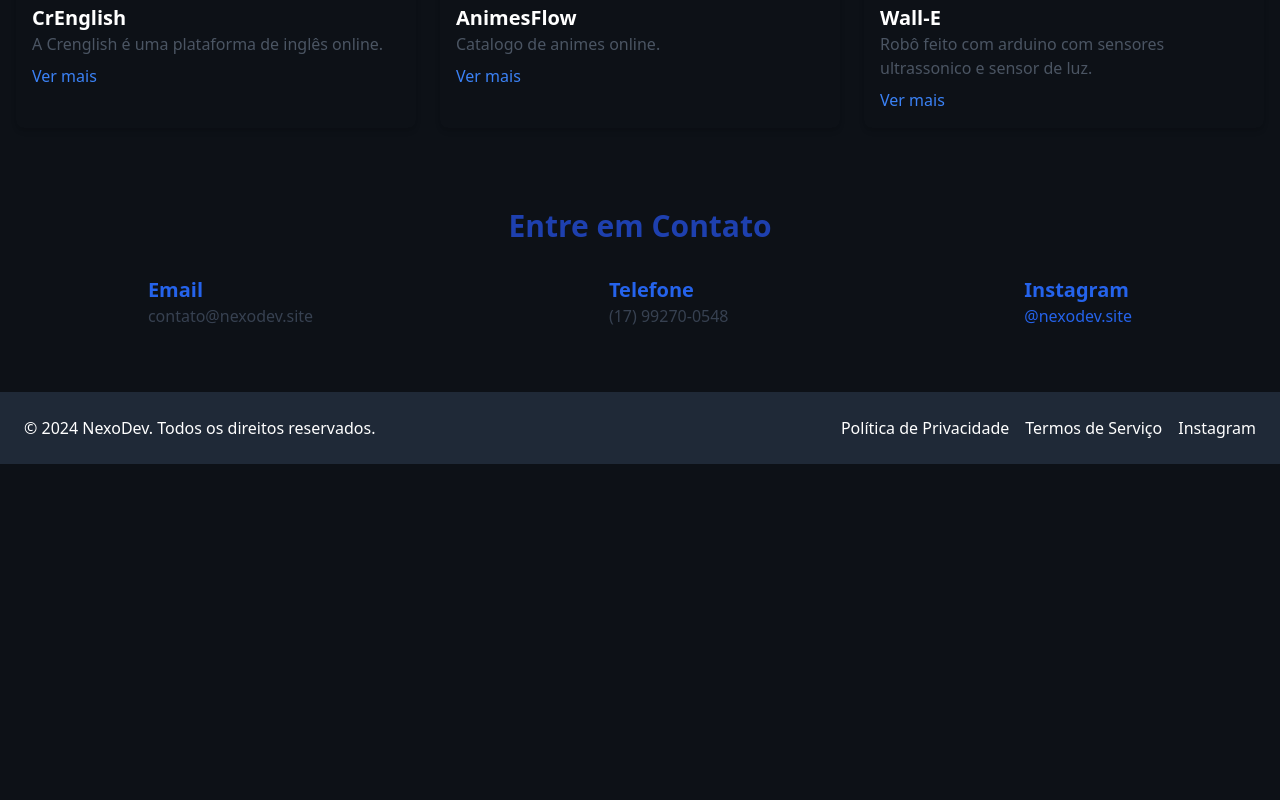
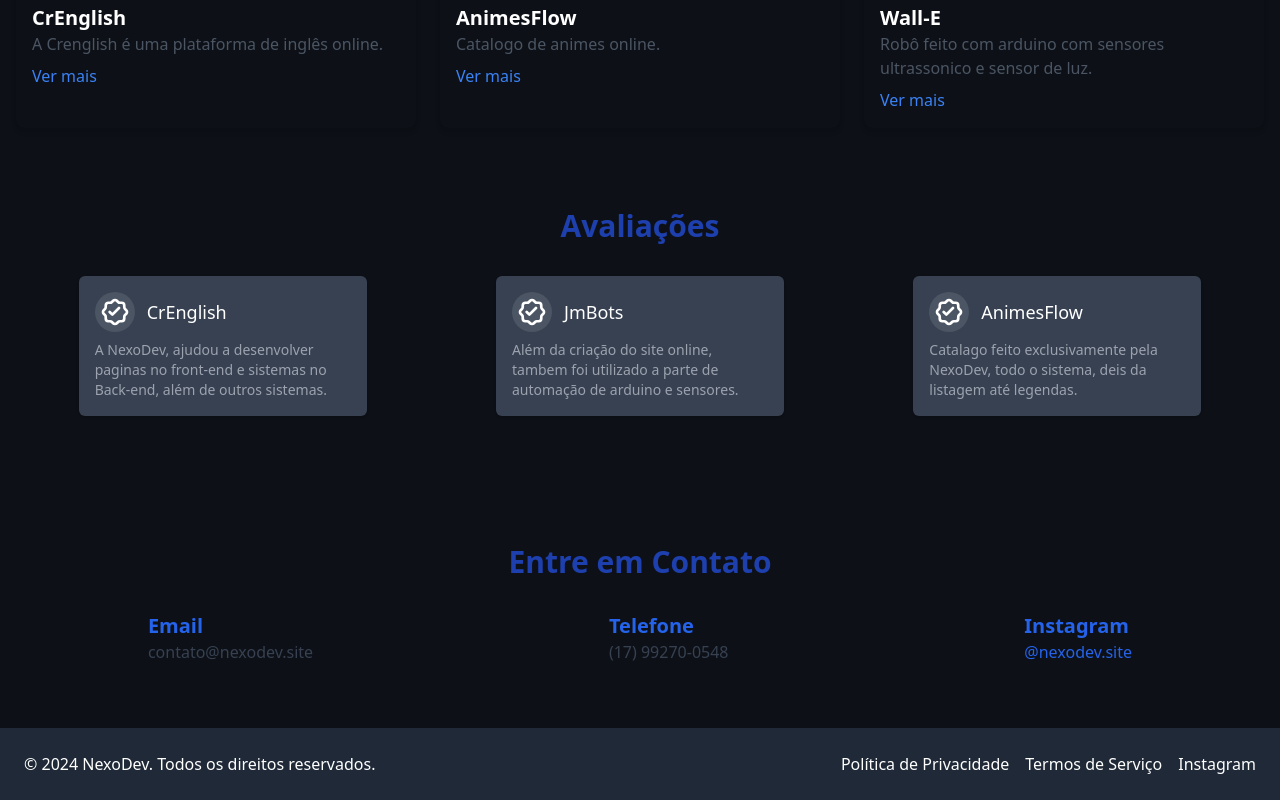
Before and after one commit to Caynnan1/nexodev, a React (Vite) app: page / in a window 1280 px wide. Shown: the part 1973-2773 px from the top of the page. Before the commit the page ends 2437 px from the top, so only its background shows below. Built offline with nearby package versions, Linux system fonts and the light colour scheme.

Commit message:
Avaliações

```diff
--- /dev/null
+++ b/src/View/Components/App/Home/Avaliacao.jsx
@@ -0,0 +1,59 @@
+import React from 'react';
+
+const avaliacoes = [
+    {
+        nome: "CrEnglish",
+        description: "A NexoDev, ajudou a desenvolver paginas no front-end e sistemas no Back-end, além de outros sistemas.",
+        imageUrl: "https://ericknovaes56.netlify.app/static/media/cr2.1eed54dbac90007e1b9e.jpg",
+        link: "https://crenglish.site/"
+    },
+    {
+      nome: "JmBots",
+        description: "Além da criação do site online, tambem foi utilizado a parte de automação de arduino e sensores.",
+        imageUrl: "https://cdn.discordapp.com/attachments/1280229037712740372/1287255916915462165/image.png?ex=66f0e1fe&is=66ef907e&hm=fa5d38909af3e94a3fa68e6c70990e3027c966b9a21137b02e710c6d8a727c92&", // Substitua pelo caminho da imagem
+    },
+    {
+      nome: "AnimesFlow",
+        description: "Catalago feito exclusivamente pela NexoDev, todo o sistema, deis da listagem até legendas.",
+        imageUrl: "https://cdn.discordapp.com/attachments/1280229037712740372/1287257067567972414/IMG_20240829_205510_348.jpg?ex=66f0e310&is=66ef9190&hm=22dbf8b6057cd2b2560d62bbbcf6bed64b3970bdb1dcf491d86966ad74f26a9c&", // Substitua pelo caminho da imagem
+    },
+];
+
+export function Avaliacao() {
+    return (
+<section className="py-16" id="avaliacoes">
+  <div className="container mx-auto px-6">
+    <h2 className="text-3xl font-bold text-blue-800 text-center mb-8">Avaliações</h2>
+    <div className="flex flex-col gap-5 justify-center items-center md:flex-row md:justify-around">
+      {avaliacoes.map((avaliacao, index) => (
+        <article key={index} className="w-72 bg-gray-700 shadow p-4 space-y-2 rounded-md hover:-translate-y-2 duration-300">
+          <div className="flex items-center gap-3">
+            <svg
+              viewBox="0 0 24 24"
+              fill="none"
+              height="24"
+              width="24"
+              xmlns="http://www.w3.org/2000/svg"
+              aria-hidden="true"
+              className="w-10 h-10 text-gray-300 bg-gray-600 rounded-full p-1"
+            >
+              <path
+                d="m8.032 12 1.984 1.984 4.96-4.96m4.55 5.272.893-.893a1.984 1.984 0 0 0 0-2.806l-.893-.893a1.984 1.984 0 0 1-.581-1.403V7.04a1.984 1.984 0 0 0-1.984-1.984h-1.262a1.983 1.983 0 0 1-1.403-.581l-.893-.893a1.984 1.984 0 0 0-2.806 0l-.893.893a1.984 1.984 0 0 1-1.403.581H7.04A1.984 1.984 0 0 0 5.055 7.04v1.262c0 .527-.209 1.031-.581 1.403l-.893.893a1.984 1.984 0 0 0 0 2.806l.893.893c.372.372.581.876.581 1.403v1.262a1.984 1.984 0 0 0 1.984 1.984h1.262c.527 0 1.031.209 1.403.581l.893.893a1.984 1.984 0 0 0 2.806 0l.893-.893a1.985 1.985 0 0 1 1.403-.581h1.262a1.984 1.984 0 0 0 1.984-1.984V15.7c0-.527.209-1.031.581-1.403Z"
+                strokeWidth="2"
+                strokeLinejoin="round"
+                strokeLinecap="round"
+                stroke="currentColor"
+              />
+            </svg>
+            <span className="text-lg text-white">{avaliacao.nome}</span>
+          </div>
+          <p className="text-sm w-full text-gray-400">
+            {avaliacao.description}
+          </p>
+        </article>
+      ))}
+    </div>
+  </div>
+</section>
+    );
+}
--- a/src/View/Pages/Home/index.jsx
+++ b/src/View/Pages/Home/index.jsx
@@ -4,7 +4,7 @@ import image from '../../../assets/img/undraw_website_5bo8.svg'
 import Servicos from "../../Components/App/Home/Servicos";
 import Contato from "../../Components/App/Home/Contato";
 import { Portfolio } from "../../Components/App/Home/Port";
-import { Blog } from "../../Components/App/Home/Blog";
+import { Avaliacao } from "../../Components/App/Home/Avaliacao";
 
 export default function Home() {
     return (
@@ -52,6 +52,7 @@ export default function Home() {
         </section>
         <Servicos />
         <Portfolio />
+        <Avaliacao />
         <Contato />
         <footer className="bg-gray-800 text-white py-6">
             <div className="container mx-auto px-6">
```
